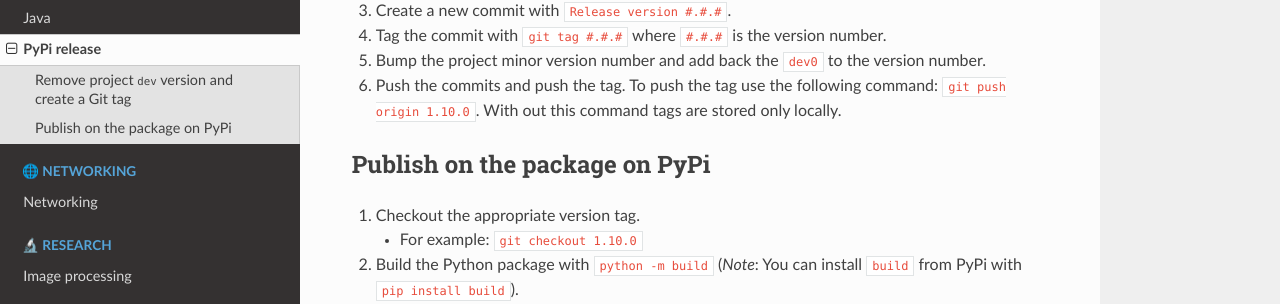
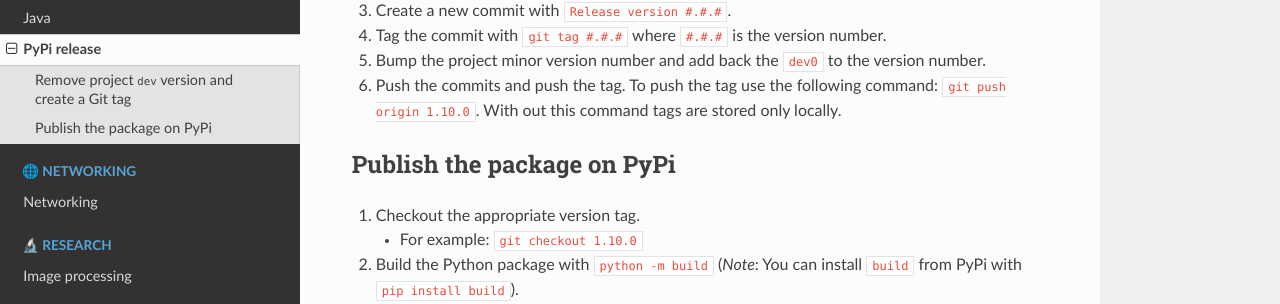
Before and after one commit to elevans/elevans-kb, a Sphinx documentation site: the page built from docs/development/pypi_release.md, in a window 1280 px wide. Shown: the part 266-570 px from the top of the page. Built offline with Sphinx 7.4.7 and the Read the Docs theme 3.1.0, drawn with Linux system fonts in a browser that asks for light colours.

Commit message:
Fix typos and grammar

```diff
--- a/docs/development/pypi_release.md
+++ b/docs/development/pypi_release.md
@@ -10,7 +10,7 @@ PyPi release
 5. Bump the project minor version number and add back the `dev0` to the version number.
 6. Push the commits and push the tag. To push the tag use the following command: `git push origin 1.10.0`. With out this command tags are stored only locally.
 
-## Publish on the package on PyPi
+## Publish the package on PyPi
 
 1. Checkout the appropriate version tag.
     - For example: `git checkout 1.10.0`
```
Also changed, not shown: README.md (+1 -1 lines).
